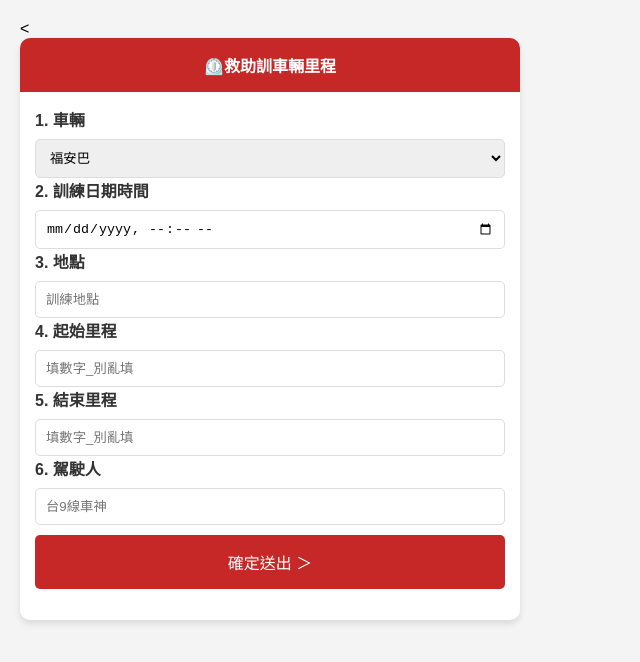
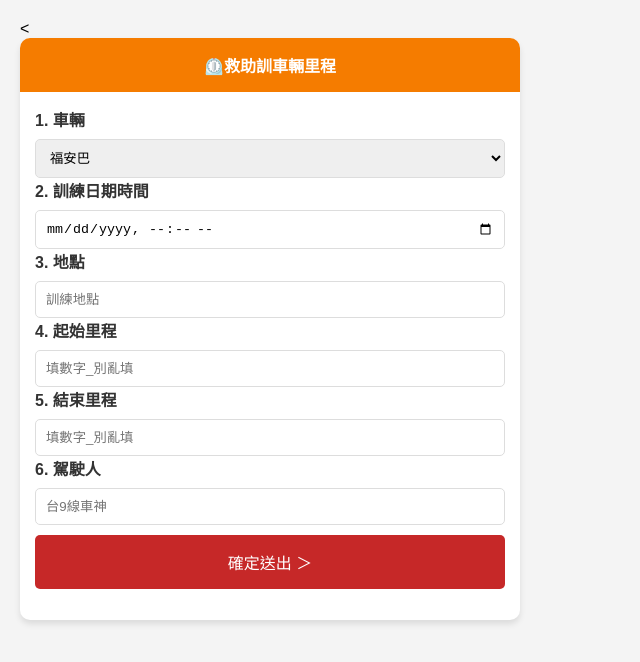
Before and after one commit to BisSamChan/car_mileage.github.io, a plain HTML site: page index.html in a window 1280 px wide. Shown: the whole page, without its empty margins (0-640 px from the left). Drawn offline with Linux system fonts and the light colour scheme.

Commit message:
Update index.html

```diff
--- a/index.html
+++ b/index.html
@@ -7,7 +7,7 @@
     <style>
         body { font-family: sans-serif; background-color: #f4f4f4; margin: 0; padding: 20px; }
         .container { max-width: 500px; background: white; border-radius: 10px; overflow: hidden; box-shadow: 0 4px 6px rgba(0,0,0,0.1); }
-        .header { background-color: #c62828; color: white; padding: 15px; text-align: center; font-weight: bold; }
+        .header { background-color: #f57c00; color: white; padding: 15px; text-align: center; font-weight: bold; }
         .form-group { padding: 15px; }
         label { display: block; font-weight: bold; margin-bottom: 8px; color: #333; }
         input, select { width: 100%; padding: 10px; border: 1px solid #ddd; border-radius: 5px; box-sizing: border-box; }
```
